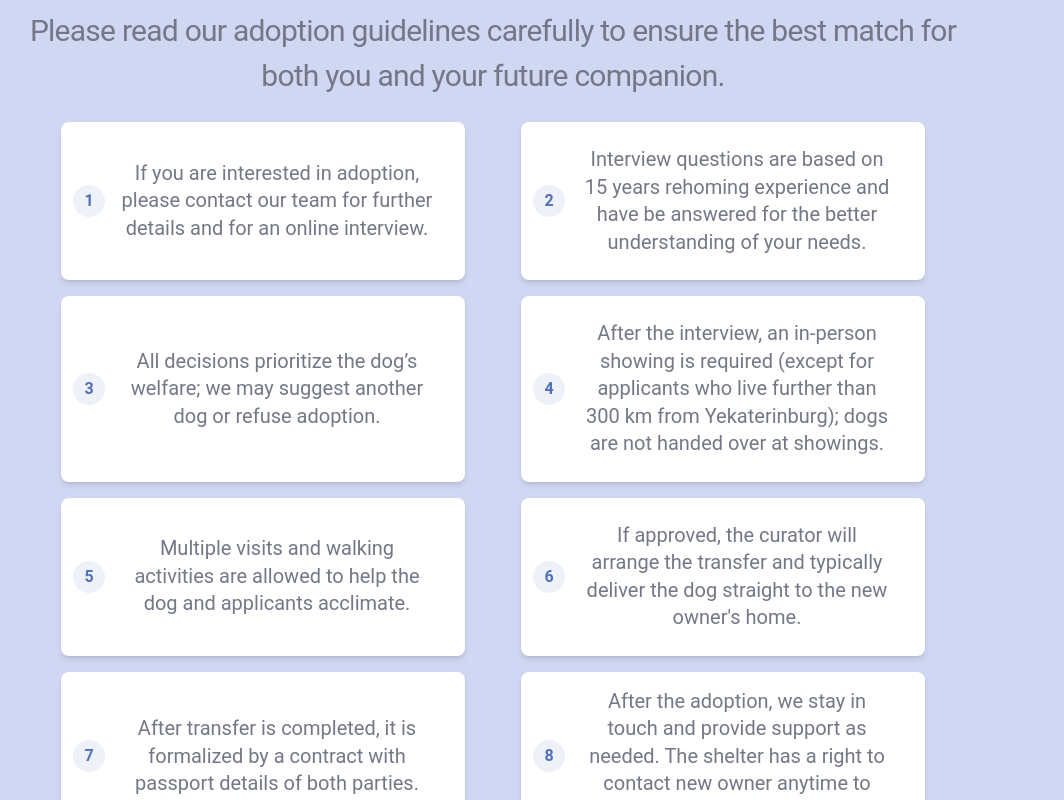
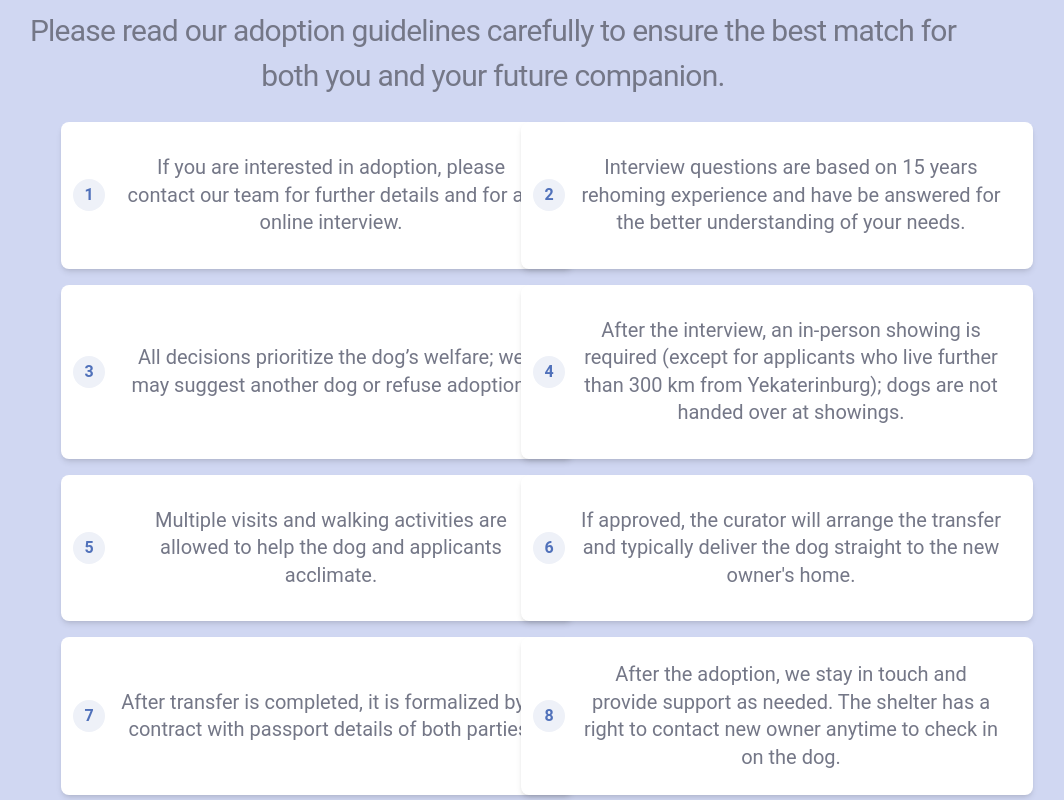
Before and after one commit to bavayra/dog-shelter, a React (Vite) app: page / in a window 1280 px wide. Shown: the part 3700-4500 px from the top of the page, without its empty margins (147-1211 px from the left). Built offline with nearby package versions, Linux system fonts and the light colour scheme; a web font is replaced by a local one.

Commit message:
style(RuleCard-820): increased py for cards, decreased its w and set mx to auto

```diff
--- a/src/components/RuleCard.tsx
+++ b/src/components/RuleCard.tsx
@@ -5,7 +5,7 @@ interface RuleCardProps {
 
 const RuleCard = ({ number, text }: RuleCardProps) => {
   return (
-    <div className="xs:mx-6 3xl:w-lg 3xl:p-6 5xl:w-xl mx-2 flex h-full justify-center rounded-lg bg-white px-6 py-4 text-center shadow-md sm:mx-8 md:mx-16 lg:mx-4 2xl:mx-auto 2xl:w-md">
+    <div className="xs:mx-6 3xl:w-lg 3xl:p-6 5xl:w-xl tablet-lg:w-lg tablet-lg:py-6 tablet-lg:mx-auto mx-2 flex h-full justify-center rounded-lg bg-white px-6 py-4 text-center shadow-md sm:mx-8 md:mx-16 lg:mx-4 2xl:mx-auto 2xl:w-md">
       <div className="flex items-center gap-2">
         <span className="text-primary-500 bg-primary-100 3xl:ml-1 5xl:py-6 5xl:w-12 5xl:h-12 5xl:text-2xl tablet-sm:h-8 3xl:h-10 3xl:w-10 tablet-sm:w-8 -ml-3 flex h-5 w-5 shrink-0 items-center justify-center rounded-full font-bold">
           {number}
```
